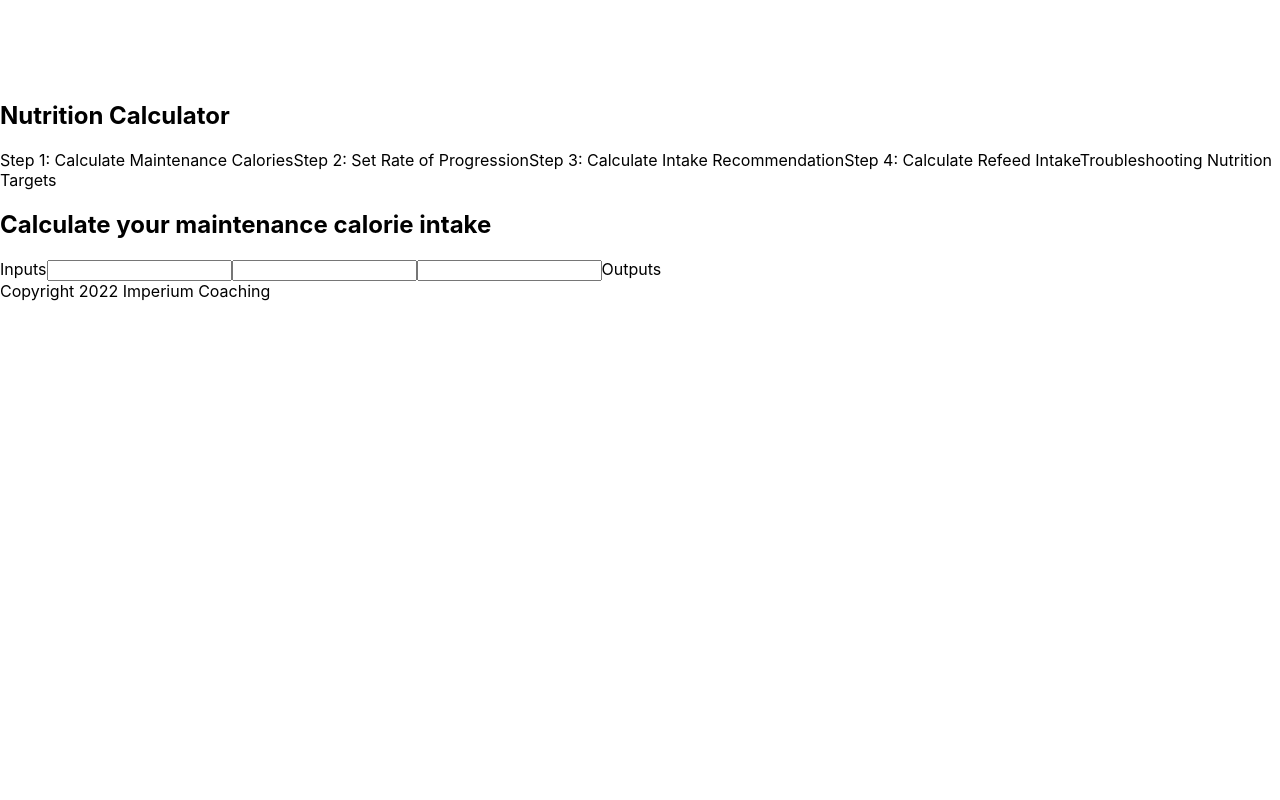
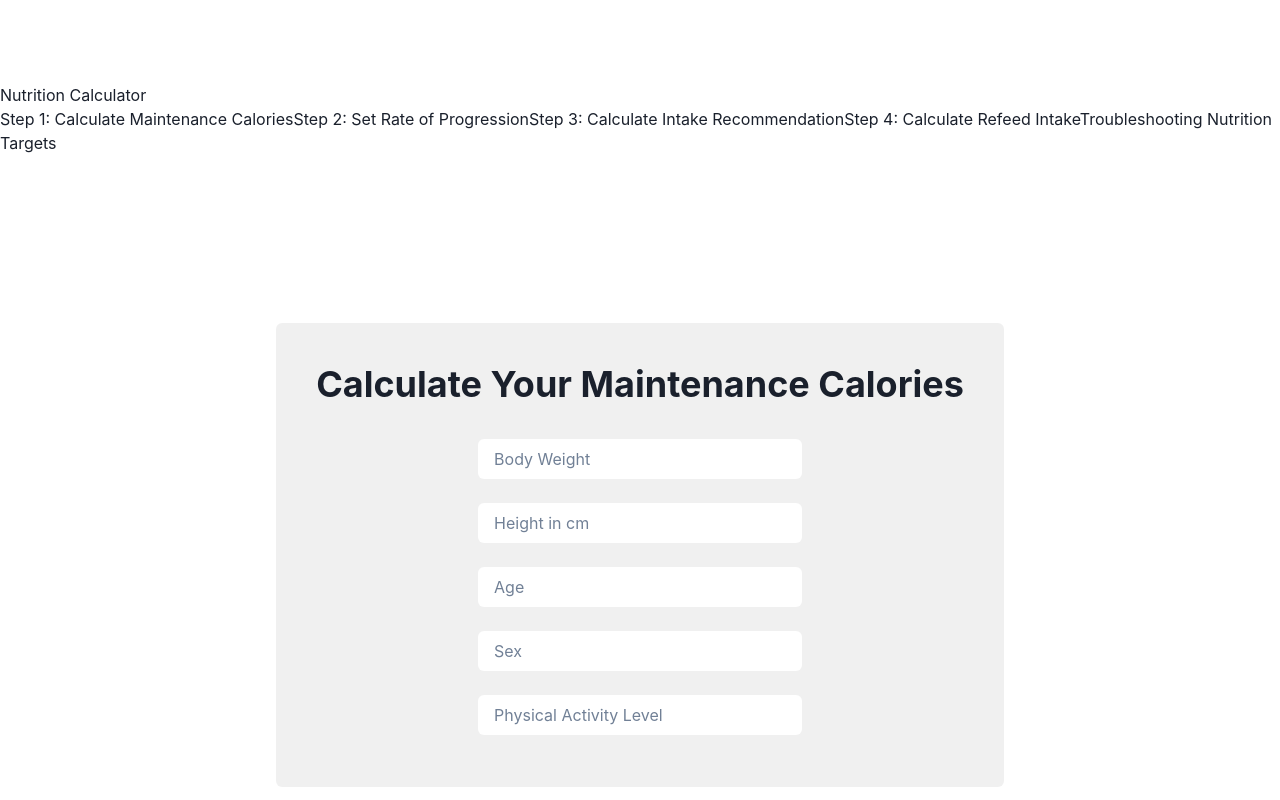
Before and after one commit to Cristian-Rosca/Nutrition-Calculator, a Next.js app: page /maintenance-calories-calculator in a window 1280 px wide. Shown: the top 800 px of the page. Built offline with nearby package versions, Linux system fonts and the light colour scheme.

Commit message:
add chakra ui input form

```diff
--- a/package.json
+++ b/package.json
@@ -9,6 +9,10 @@
     "lint": "next lint"
   },
   "dependencies": {
+    "@chakra-ui/react": "^2.3.5",
+    "@emotion/react": "^11.10.4",
+    "@emotion/styled": "^11.10.4",
+    "framer-motion": "^7.5.3",
     "next": "12.3.1",
     "react": "18.2.0",
     "react-dom": "18.2.0"
--- a/pages/404.tsx
+++ b/pages/404.tsx
@@ -13,7 +13,6 @@ const NotFound = () => {
     }, 3000)
   }, [])
 
-
   return (
     <div className="not-found">
       <h1>Oops...</h1>
--- a/pages/_app.tsx
+++ b/pages/_app.tsx
@@ -1,12 +1,15 @@
 import '../styles/globals.css'
 import type { AppProps } from 'next/app'
 import Layout from '../components/Layout'
+import { ChakraProvider } from '@chakra-ui/react'
 
 function MyApp({ Component, pageProps }: AppProps) {
   return (
-    <Layout>
-      <Component {...pageProps} />
-    </Layout>
+    <ChakraProvider>
+      <Layout>
+        <Component {...pageProps} />
+       </Layout>
+    </ChakraProvider>
   )
 }
 
--- a/pages/maintenance-calories-calculator.tsx
+++ b/pages/maintenance-calories-calculator.tsx
@@ -1,5 +1,6 @@
 import Navbar from "../components/Navbar";
 import Head from "next/head";
+import {Flex , Heading, Input} from "@chakra-ui/react"
 
 const MaintenanceCaloriesCalculator = () => {
     return (
@@ -8,16 +9,17 @@ const MaintenanceCaloriesCalculator = () => {
             <title>Nutrition Tool | Maintenance Calorie Calculator</title>
             <meta />
         </Head>
-        <div>
-            <h2>Calculate your maintenance calorie intake</h2>
-            <form>
-                <label>Inputs</label>
-                <input></input>
-                <input></input>
-                <input></input>
-                <label>Outputs</label>
-            </form>
-        </div>
+        <Flex height={"100vh"} alignItems={"center"} justifyContent={"center"}>
+        <Flex direction={"column"} p={10} rounded={6} position={"relative"} background={"blackAlpha.100"} alignItems={"center"}>
+            <Heading mb={"5"}>Calculate Your Maintenance Calories</Heading>
+            <Input placeholder="Body Weight" width={"50%"} margin={"3"} variant={"outlined"}></Input>
+            <Input placeholder="Height in cm" width={"50%"} margin={"3"} variant={"outlined"}></Input>
+            <Input placeholder="Age" width={"50%"} margin={"3"} variant={"outlined"}></Input>
+            <Input placeholder="Sex" width={"50%"} margin={"3"} variant={"outlined"}></Input>
+            <Input placeholder="Physical Activity Level" width={"50%"} margin={"3"} variant={"outlined"}></Input>
+        </Flex>
+
+        </Flex>
         </>
      );
 }
```
Also changed, not shown: 1 other file (tests, documents, lock files or other folders).
